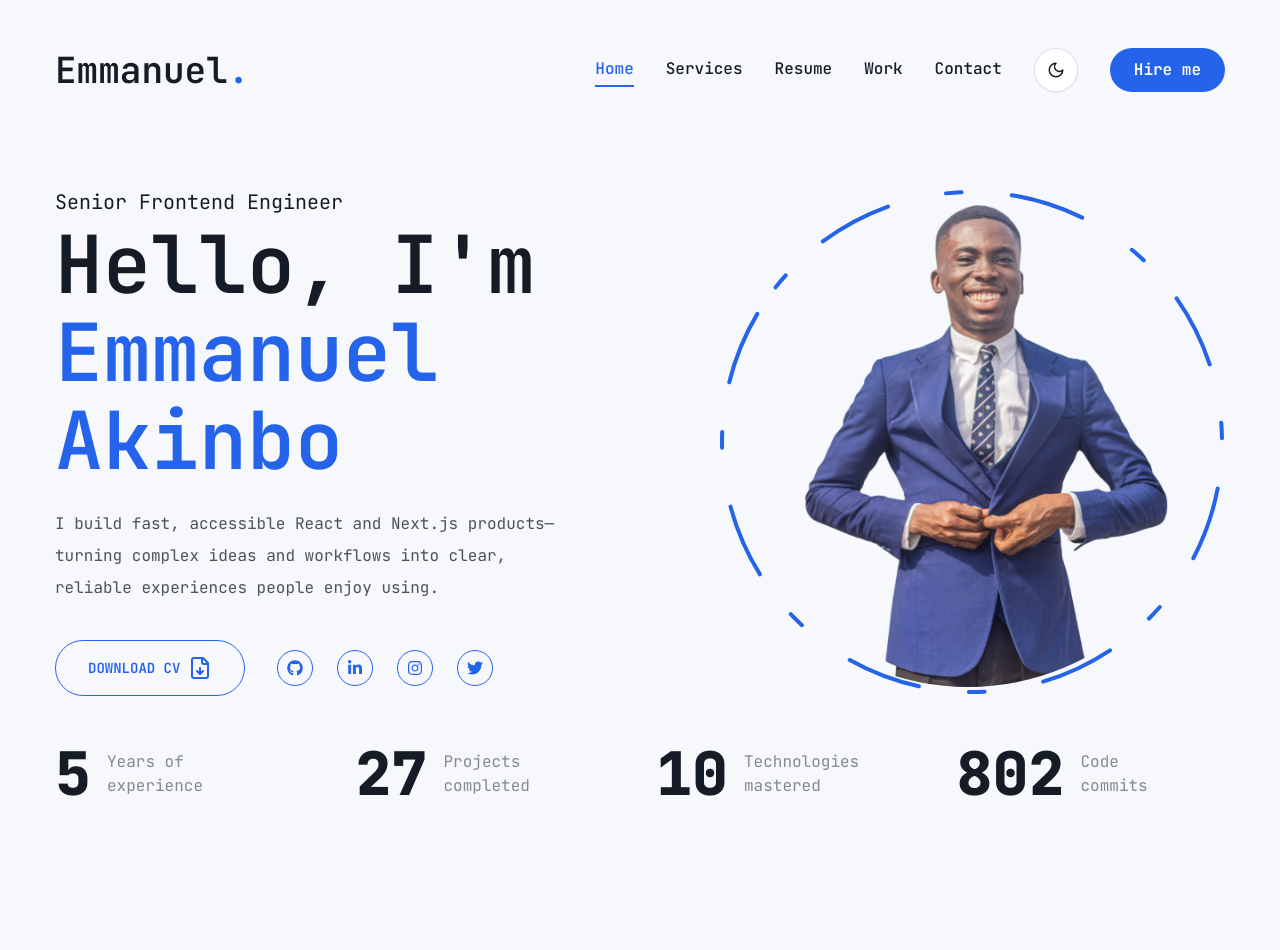
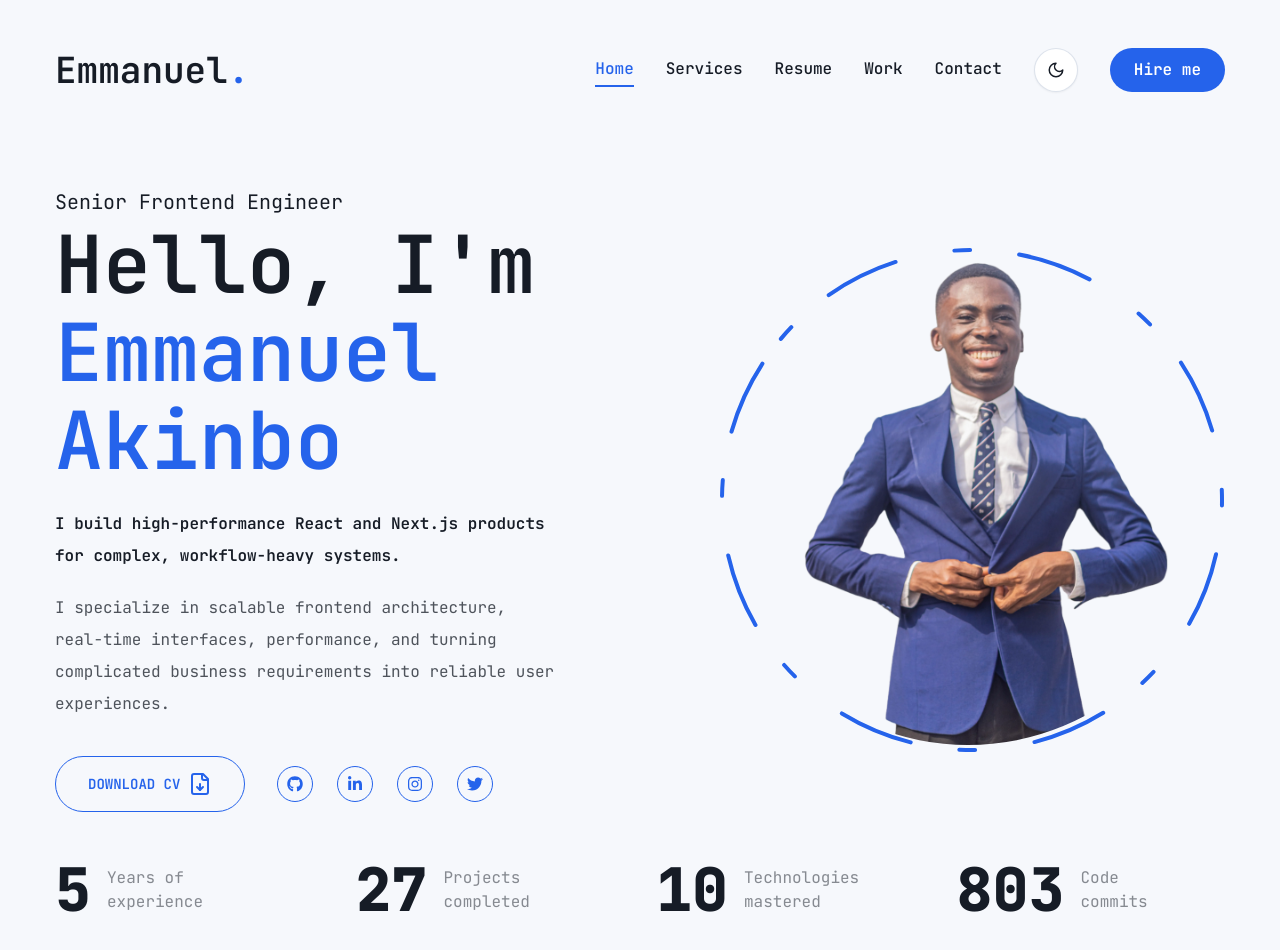
Before and after one commit to akinbo-emmanuel/my-portfolio, a Next.js app: page / in a window 1280 px wide. Shown: the top 950 px of the page. Before the commit the page ends 852 px from the top, so only its background shows below. Built offline with nearby package versions, Linux system fonts and the light colour scheme.

Commit message:
strengthen hero positioning copy

```diff
--- a/app/page.tsx
+++ b/app/page.tsx
@@ -19,9 +19,15 @@ export default function Home() {
               <span className="text-accent">Emmanuel Akinbo</span>
             </h1>
             <p className="mb-9 max-w-[500px] text-foreground/75">
-              I build fast, accessible React and Next.js products—turning
-              complex ideas and workflows into clear, reliable experiences
-              people enjoy using.
+              <span className="mb-5 block font-semibold text-foreground">
+                I build high-performance React and Next.js products for
+                complex, workflow-heavy systems.
+              </span>
+              <span>
+                I specialize in scalable frontend architecture, real-time
+                interfaces, performance, and turning complicated business
+                requirements into reliable user experiences.
+              </span>
             </p>
 
             {/* btn and socials */}
```
